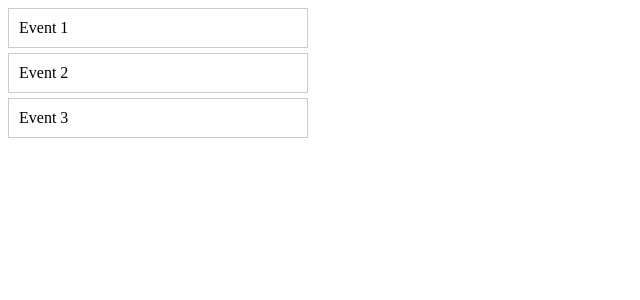
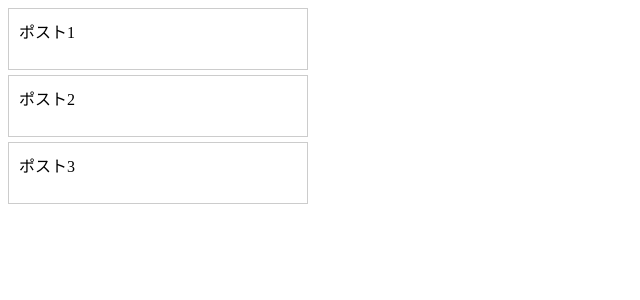
Before and after one commit to motttey/fujiko-timeline, a React app: page / in a window 1280 px wide. Shown: the top 300 px of the page, without its empty margins (0-640 px from the left). Built offline with nearby package versions, Linux system fonts and the light colour scheme.

Commit message:
modify: load twitter widget

```diff
--- a/src/index.tsx
+++ b/src/index.tsx
@@ -1,36 +1,71 @@
-import React, { useState } from "react";
+declare global {
+  interface Window {
+    twttr?: {
+      widgets: {
+        load: () => void;
+      };
+    };
+  }
+}
+
+import React, { useEffect } from "react";
 import { createRoot } from "react-dom/client";
 import "./style.css";
 
 const timelineData = [
-  { id: 1, date: "2025-01-01", text: "Event 1", tweetId: "1609876543210987654" },
-  { id: 2, date: "2025-02-15", text: "Event 2", tweetId: "1612345678901234567" },
-  { id: 3, date: "2025-03-20", text: "Event 3", tweetId: "1623456789012345678" },
+  {
+    id: 1,
+    date: "2025-06-24",
+    text: "ポスト1",
+    url: "https://twitter.com/mt_tg/status/1936411081070858243",
+  },
+  {
+    id: 2,
+    date: "2025-06-24",
+    text: "ポスト2",
+    url: "https://twitter.com/mt_tg/status/1937472607395438932",
+  },
+  {
+    id: 3,
+    date: "2025-06-24",
+    text: "ポスト3",
+    url: "https://twitter.com/mt_tg/status/1936601492926112120",
+  },
 ];
 
+const loadTwitterScript = () => {
+  if (window.twttr) {
+    window.twttr.widgets.load();
+    return;
+  }
+  const script = document.createElement("script");
+  script.src = "https://platform.twitter.com/widgets.js";
+  script.async = true;
+  document.body.appendChild(script);
+};
+
 const Timeline: React.FC = () => {
-  const [activeTweetId, setActiveTweetId] = useState<string | null>(null);
+  useEffect(() => {
+    loadTwitterScript();
+  }, []);
+
+  useEffect(() => {
+    if (window.twttr) {
+      window.twttr.widgets.load();
+    }
+  });
 
   return (
     <div>
       <div className="timeline">
         {timelineData.map((item) => (
-          <div
-            key={item.id}
-            className="timeline-node"
-            onMouseOver={() => setActiveTweetId(item.tweetId)}
-            onMouseOut={() => setActiveTweetId(null)}
-          >
-            {item.text}
+          <div key={item.id} className="timeline-node">
+            <div>{item.text}</div>
+            <blockquote className="twitter-tweet">
+              <a href={item.url}></a>
+            </blockquote>
           </div>
         ))}
-      </div>
-      <div className="tweet-container">
-        {activeTweetId && (
-          <blockquote className="twitter-tweet">
-            <a href={`https://twitter.com/twitterdev/status/${activeTweetId}`}></a>
-          </blockquote>
-        )}
       </div>
     </div>
   );
```
